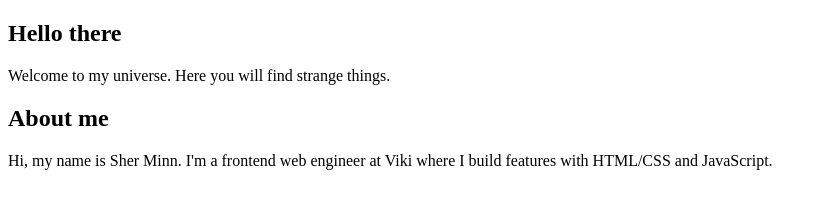
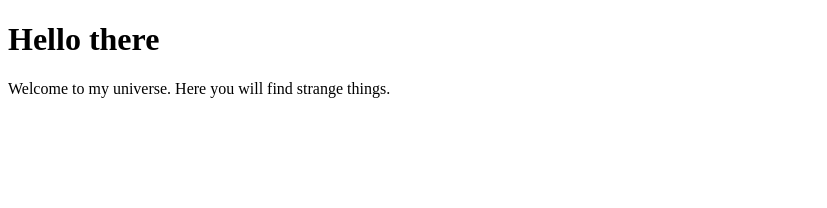
Before and after one commit to piratefsh/ce-code-samples, a plain HTML site: page wwc/my_website/index.html in a window 1280 px wide. Shown: the whole page, without its empty margins (0-827 px from the left). Drawn offline with Linux system fonts and the light colour scheme.

Commit message:
Update boilerplate

```diff
--- a/wwc/my_website/index.html
+++ b/wwc/my_website/index.html
@@ -12,21 +12,9 @@
 	</head>
 
 	<body>
-			<article>
-				<!-- Title -->
-				<header>
-					<h1>Hello there</h1>
-					<p>Welcome to my universe. Here you will find strange things.</p>
-				</header>
-
-				<!-- About section -->
-				<section>
-					<h2>About me</h2>
-					<p>
-						Hi, my name is Sher Minn. I'm a frontend web engineer at Viki where
-						I build features with HTML/CSS and JavaScript.
-					</p>
-				</section>
-			</article>
+			<h1>Hello there</h1>
+			<p>
+				Welcome to my universe. Here you will find strange things.
+			</p>
 	</body>
 </html>
```
Also changed, not shown: wwc/my_website/images/social-media/github.png (deleted), wwc/my_website/images/social-media/twitter.svg (deleted).
